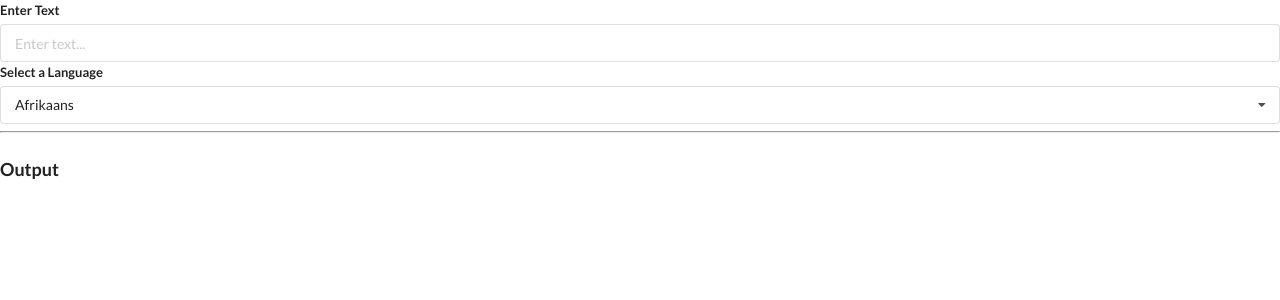
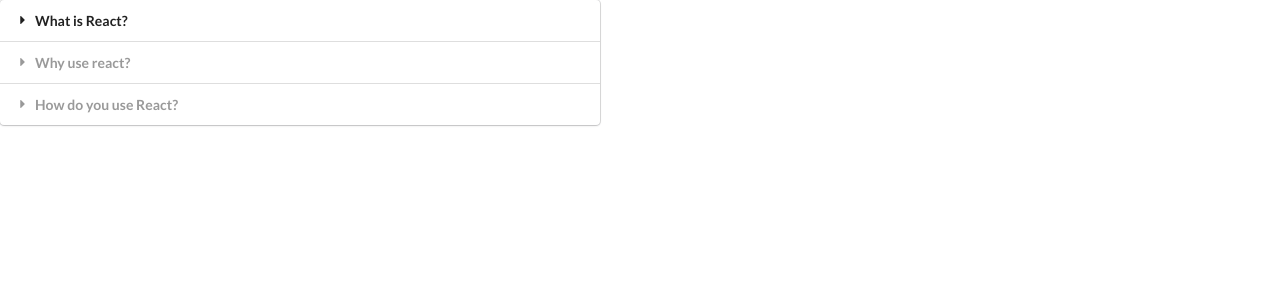
Before and after one commit to Cwarcup/react-with-redux, a React (Create React App) app in the folder 6-widgets/: page / in a window 1280 px wide. Shown: the top 300 px of the page. Built offline with nearby package versions, Linux system fonts and the light colour scheme; no server answers.

Commit message:
basic routes

```diff
--- a/6-widgets/src/App.js
+++ b/6-widgets/src/App.js
@@ -36,17 +36,43 @@
 
 const App = () => {
   const [selected, setSelected] = useState(options[0]);
+
+  const showAccordion = () => {
+    if (window.location.pathname === '/') {
+      return <Accordion items={items} />;
+    }
+  };
+
+  const showList = () => {
+    if (window.location.pathname === '/list') {
+      return <Search />;
+    }
+  };
+
+  const showDropdown = () => {
+    if (window.location.pathname === '/dropdown') {
+      return (
+        <Dropdown
+          options={options}
+          selected={selected}
+          onSelectedChange={setSelected}
+        />
+      );
+    }
+  };
+
+  const showTranslate = () => {
+    if (window.location.pathname === '/translate') {
+      return <Translate />;
+    }
+  };
+
   return (
     <div>
-      {/* <Accordion items={items} />
-      <Search />
-      <Dropdown
-        label="Select a Color"
-        selected={selected}
-        onSelectedChange={setSelected}
-        options={options}
-      /> */}
-      <Translate />
+      {showAccordion()}
+      {showList()}
+      {showDropdown()}
+      {showTranslate()}
     </div>
   );
 };
--- a/6-widgets/src/components/Convert.js
+++ b/6-widgets/src/components/Convert.js
@@ -26,7 +26,7 @@
     };
   }, [text]);
 
-  //useEffect#2
+  // useEffect#2
   // useEffect for debouncedText
   // will run anytime debouncedText is changed
   useEffect(() => {
```
